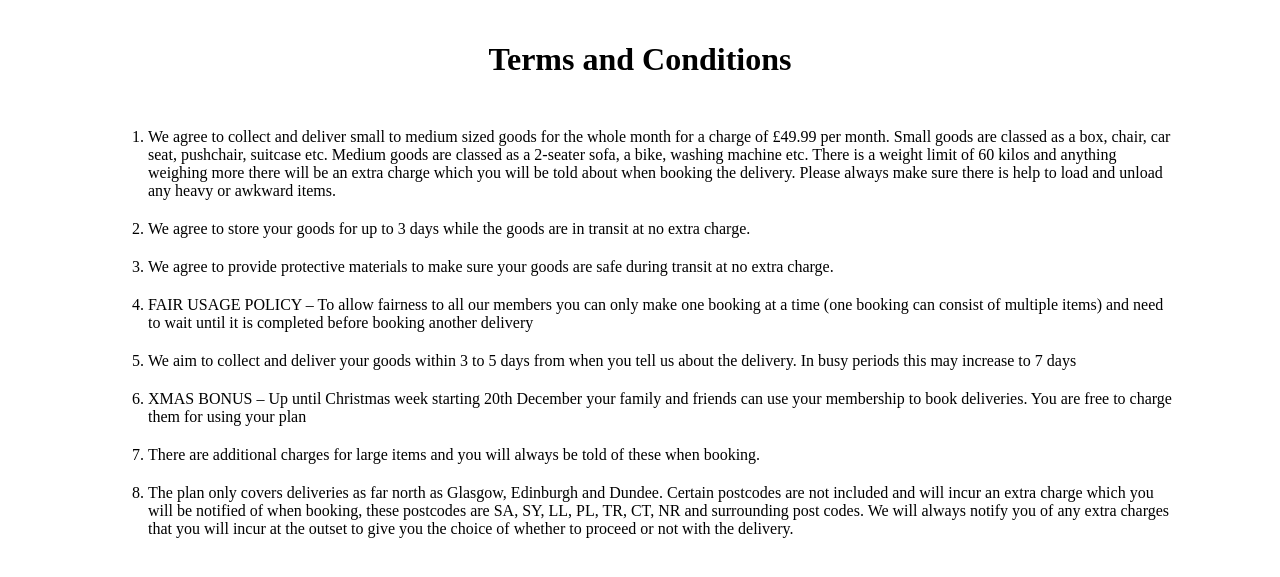
After one commit to AsusLogistics/website, a Django app: a page that uses AsusLogistic/templates/tandc.html in a window 1280 px wide. The commit adds this page. Shown: the top 577 px of the page. Run offline with Django 3.2, Linux system fonts and the light colour scheme.

Commit message:
Added Terms

```diff
--- a/AsusLogistic/static/style.css
+++ b/AsusLogistic/static/style.css
@@ -6,7 +6,6 @@
 			height: 100%;
 			background: #60a3bc !important;
 		}
-
 		.user_card {
 			height: 400px;
 			width: 350px;
--- a/AsusLogistic/templates/anythinganywhere.html
+++ b/AsusLogistic/templates/anythinganywhere.html
@@ -123,10 +123,8 @@
     <div class="row position-relative justify-content-center">
       <div class="col-xl-5 col-lg-6 col-md-8 col-sm-10 pr-0 " data-aos="fade-right" data-aos-duration="800" data-aos-once="true">
         <div class="content">
-          <h1>The Anything Anywhere Plan For Only £49.99<small>per/month</small></h1>
+          <h1>The Anything Anywhere Plan For Only £49.99<small>per/month</small></h1><h60><a target="_blank" href="{% url 't&c' %}" class="tc">Terms and Conditions Apply</a></h60>
           <p> Get unlimited deliveries for the price of one. We deal with ebay, amazon, facebook marketplace, gumtree, and a host of other online services as well as your high street deliveries</p>
-          <br />
-          <p>Terms and Apply</p>
           <div id="paypal-button-container-P-19573805F0426720DMGCRGCA"></div>
 <script src="https://www.paypal.com/sdk/js?client-id=Afdwp58_6daFCjcSPv3QAcKEaTTfCU2fYHPz_pCUq91BhayUOSuDHLBEQk-oUl8qV9ZE4zU4MkEK2pMY&vault=true&intent=subscription" data-sdk-integration-source="button-factory"></script>
 <script>
@@ -369,6 +367,7 @@
 <!-- Footer Area -->
 <footer class="footer-area-l-12 position-relative">
   <div class="footersection">
+    <p> <a target="_blank" href="{% url 't&c' %}">Terms and Condition |</a> <a href="url">Privacy Policy</a></p>
     <p>Copyright &copy; 2021 ASUS Logistics Ltd</p>
 
   </div>
--- /dev/null
+++ b/AsusLogistic/templates/tandc.html
@@ -0,0 +1,39 @@
+<!DOCTYPE html>
+<html>
+<head>
+
+	</head>
+	<body>
+
+<div ng-if="UserInfo.approvedTermsAndConditions || !UserInfo.isAuthenticated">
+	<ncy-breadcrumb></ncy-breadcrumb>
+</div>
+<div class="container">
+	<div class="row">
+		<div class="col-md-8 col-md-offset-2">
+			<form name="tandc" ng-submit="approveTandC()">
+				<div class="panel panel-default" style="margin-top:20px;">
+					<div class="panel-body" style="max-height:600px; overflow-y:scroll; background-color:white;">
+						<div>
+							<h1 style="text-align:center;">Terms and Conditions</h1>
+							<ol style="margin-top:50px; margin-left:100px; margin-right:100px;">
+  						<li style="padding-bottom:20px;">We agree to collect and deliver small to medium sized goods for the whole month for a charge of £49.99 per month. Small goods are classed as a box, chair, car seat, pushchair, suitcase etc. Medium goods are classed as a 2-seater sofa, a bike, washing machine etc. There is a weight limit of 60 kilos and anything weighing more there will be an extra charge which you will be told about when booking the delivery. Please always make sure there is help to load and unload any heavy or awkward items.</li>
+	  					<li style="padding-bottom:20px;">We agree to store your goods for up to 3 days while the goods are in transit at no extra charge.</li>
+	  					<li style="padding-bottom:20px;">We agree to provide protective materials to make sure your goods are safe during transit at no extra charge.</li>
+							<li style="padding-bottom:20px;">FAIR USAGE POLICY – To allow fairness to all our members you can only make one booking at a time (one booking can consist of multiple items) and need to wait until it is completed before booking another delivery</li>
+							<li style="padding-bottom:20px;">We aim to collect and deliver your goods within 3 to 5 days from when you tell us about the delivery. In busy periods this may increase to 7 days </li>
+							<li style="padding-bottom:20px;">XMAS BONUS – Up until Christmas week starting 20th December your family and friends can use your membership to book deliveries. You are free to charge them for using your plan</li>
+							<li style="padding-bottom:20px;">There are additional charges for large items and you will always be told of these when booking. </li>
+							<li style="padding-bottom:20px;">The plan only covers deliveries as far north as Glasgow, Edinburgh and Dundee. Certain postcodes are not included and will incur an extra charge which you will be notified of when booking, these postcodes are SA, SY, LL, PL, TR, CT, NR and surrounding post codes. We will always notify you of any extra charges that you will incur at the outset to give you the choice of whether to proceed or not with the delivery.</li>
+						</ol>
+						</div>
+					</div>
+				</div>
+				<div style="text-align:center;" ng-if="settings.Authentication.RequireTermsAndConditions && !UserInfo.approvedTermsAndConditions && UserInfo.isAuthenticated">
+				</div>
+			</form>
+		</div>
+	</div>
+</div>
+	</body>
+</html>
--- a/AsusLogistic/urls.py
+++ b/AsusLogistic/urls.py
@@ -10,6 +10,8 @@ urlpatterns = [
    path('Booking', views.Booking_Page, name='Booking'),
    path('anythinganywhere', views.AnythingAnywhere, name='AnythingAnywhere'),
    path('exclusivedeal49', views.ExclusiveDeal49, name='ExclusiveDeal49'),
+   path('t&c', views.TC, name='t&c'),
+
 ]
 
 urlpatterns += static(settings.MEDIA_URL, document_root=settings.MEDIA_ROOT)
--- a/AsusLogistic/views.py
+++ b/AsusLogistic/views.py
@@ -40,6 +40,8 @@ def ExclusiveDeal49(request):
 def Homepage(request):
     return render(request, "Homepage.html")
 
+def TC(request):
+    return render(request, "tandc.html")
 
 context = {
     'DeliveryForm': DeliveryForm(),
```
Also changed, not shown: AsusLogistic/static/main.css (+7 -0 lines), AsusLogistic/templates/exclusivedeal49.html (+10 -0 lines).
